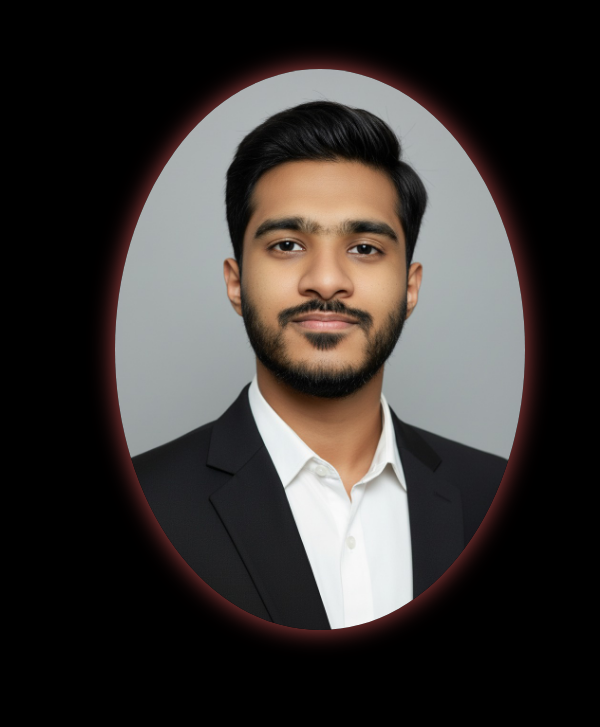
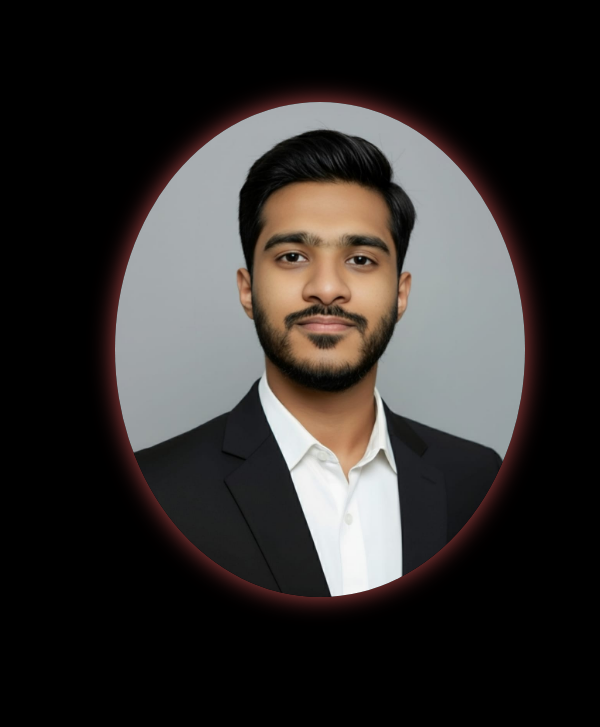
Before and after one commit to sayem-khan-siam/portfolio, a plain HTML site: page index.html in a window 1280 px wide. Shown: the part 73-800 px from the top of the page, 0-600 px from the left. Drawn offline with Linux system fonts and the light colour scheme.

Commit message:
index.html

```diff
--- a/index.html
+++ b/index.html
@@ -28,7 +28,7 @@
     <!-- HOME SECTION -->
     <section class="home" id="home">
         <div class="home-img">
-            <img src="main2.jpg" alt="Sayem Khan Siam">
+            <img src="main1.jpg" alt="Sayem Khan Siam">
         </div>
         <div class="home-content">
             <h1>Hi, It's <span>Sayem Khan Siam</span></h1>
```
